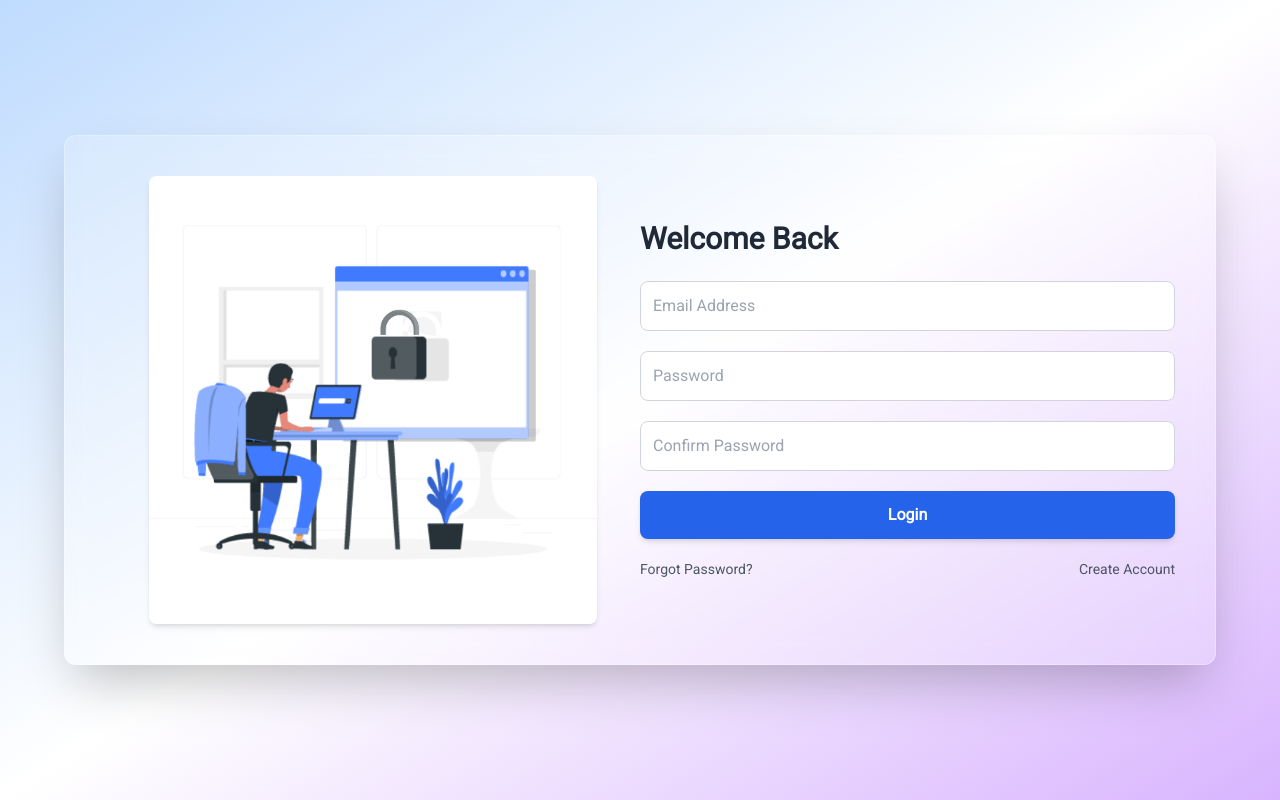
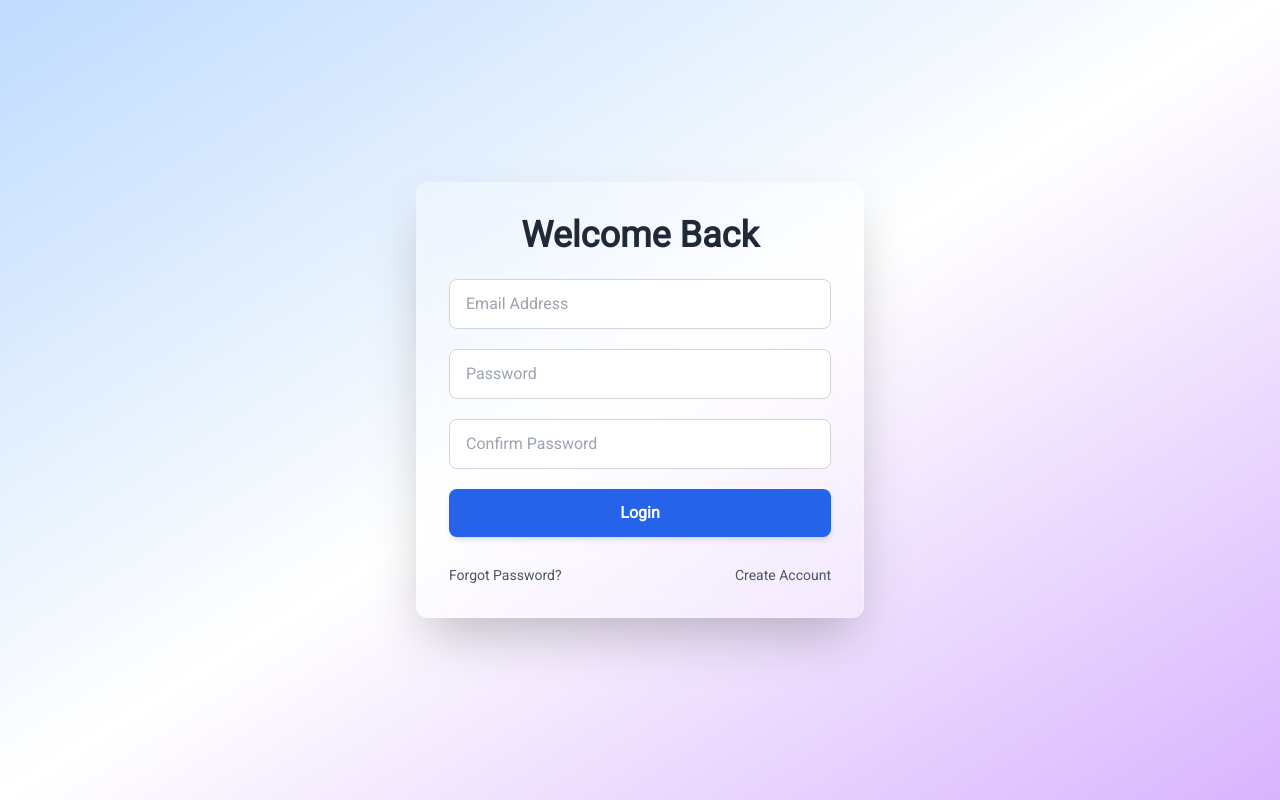
Before and after one commit to kumargaurav3815/Medicare_frontend, a React (Vite) app: page /login in a window 1280 px wide. Built offline with nearby package versions, Linux system fonts and the light colour scheme.

Commit message:
Fix CORS: use array instead of comma string

```diff
--- a/src/pages/Login.jsx
+++ b/src/pages/Login.jsx
@@ -72,21 +72,19 @@ function Login() {
   }, []);
 
   return (
-    <section className="min-h-screen flex items-center justify-center bg-gradient-to-br from-blue-200 via-white to-purple-300 dark:from-gray-900 dark:via-gray-800 dark:to-gray-900 transition-all duration-500">
+    <section className="min-h-screen w-full flex items-center justify-center bg-gradient-to-br from-blue-200 via-white to-purple-300 dark:from-gray-900 dark:via-gray-800 dark:to-gray-900 px-4 sm:px-6">
       <ToastContainer />
-      <div className="max-w-6xl w-full mx-4 grid grid-cols-1 md:grid-cols-2 bg-white/20 backdrop-blur-md rounded-xl shadow-2xl p-6 md:p-10 border border-white/30 dark:bg-gray-800 dark:border-gray-700">
-        <div className="hidden md:flex items-center justify-center">
+      <div className="w-full max-w-md bg-white/30 dark:bg-gray-800 backdrop-blur-md rounded-xl shadow-2xl p-6 sm:p-8 border border-white/30 dark:border-gray-700">
+        <div className="flex flex-col items-center">
           <img
             src={loginImg}
-            alt="Login Illustration"
-            className="w-full max-w-md rounded-lg shadow-md"
+            alt="Login"
+            className="w-40 h-40 mb-4 rounded-lg shadow-md block lg:hidden"
           />
-        </div>
-
-        <div className="flex flex-col justify-center">
-          <h2 className="text-3xl font-bold text-center md:text-left text-gray-800 dark:text-white mb-6">
+          <h2 className="text-3xl sm:text-4xl font-bold text-gray-800 dark:text-white mb-6 text-center">
             Welcome Back
           </h2>
+        </div>
 
         <form onSubmit={handleLogin} className="space-y-5">
           <input
@@ -97,7 +95,7 @@ function Login() {
             placeholder="Email Address"
             value={email}
             onChange={(e) => setEmail(e.target.value)}
-              className="w-full p-3 rounded-lg border border-gray-300 focus:outline-none focus:ring-2 focus:ring-blue-500 dark:bg-gray-700 dark:text-white dark:border-gray-600"
+            className="w-full px-4 py-3 rounded-lg border border-gray-300 focus:outline-none focus:ring-2 focus:ring-blue-500 dark:bg-gray-700 dark:text-white dark:border-gray-600"
           />
 
           <input
@@ -108,21 +106,19 @@ function Login() {
             placeholder="Password"
             value={password}
             onChange={(e) => setPassword(e.target.value)}
-              className="w-full p-3 rounded-lg border border-gray-300 focus:outline-none focus:ring-2 focus:ring-blue-500 dark:bg-gray-700 dark:text-white dark:border-gray-600"
+            className="w-full px-4 py-3 rounded-lg border border-gray-300 focus:outline-none focus:ring-2 focus:ring-blue-500 dark:bg-gray-700 dark:text-white dark:border-gray-600"
           />
 
-            <div className="mb-5">
           <input
             type="password"
             name="confirmPassword"
-                className="w-full p-3 rounded-lg border border-gray-300 focus:outline-none focus:ring-2 focus:ring-blue-500 dark:bg-gray-700 dark:text-white dark:border-gray-600"
+            required
+            autoComplete="new-password"
             placeholder="Confirm Password"
             value={confirmPassword}
             onChange={(e) => setConfirmPassword(e.target.value)}
-                required
-                autoComplete="new-password"
+            className="w-full px-4 py-3 rounded-lg border border-gray-300 focus:outline-none focus:ring-2 focus:ring-blue-500 dark:bg-gray-700 dark:text-white dark:border-gray-600"
           />
-            </div>
 
           <button
             type="submit"
@@ -130,7 +126,7 @@ function Login() {
             Login
           </button>
 
-            <div className="flex justify-between items-center text-sm text-gray-600 dark:text-gray-300">
+          <div className="flex flex-col sm:flex-row justify-between items-center text-sm text-gray-600 dark:text-gray-300 gap-3 pt-2">
             <Link to="/forgotPassword" className="hover:text-blue-600">
               Forgot Password?
             </Link>
@@ -143,7 +139,6 @@ function Login() {
           </div>
         </form>
       </div>
-      </div>
     </section>
   );
 }
```
Lines whose indentation alone changed are shown as unchanged.
